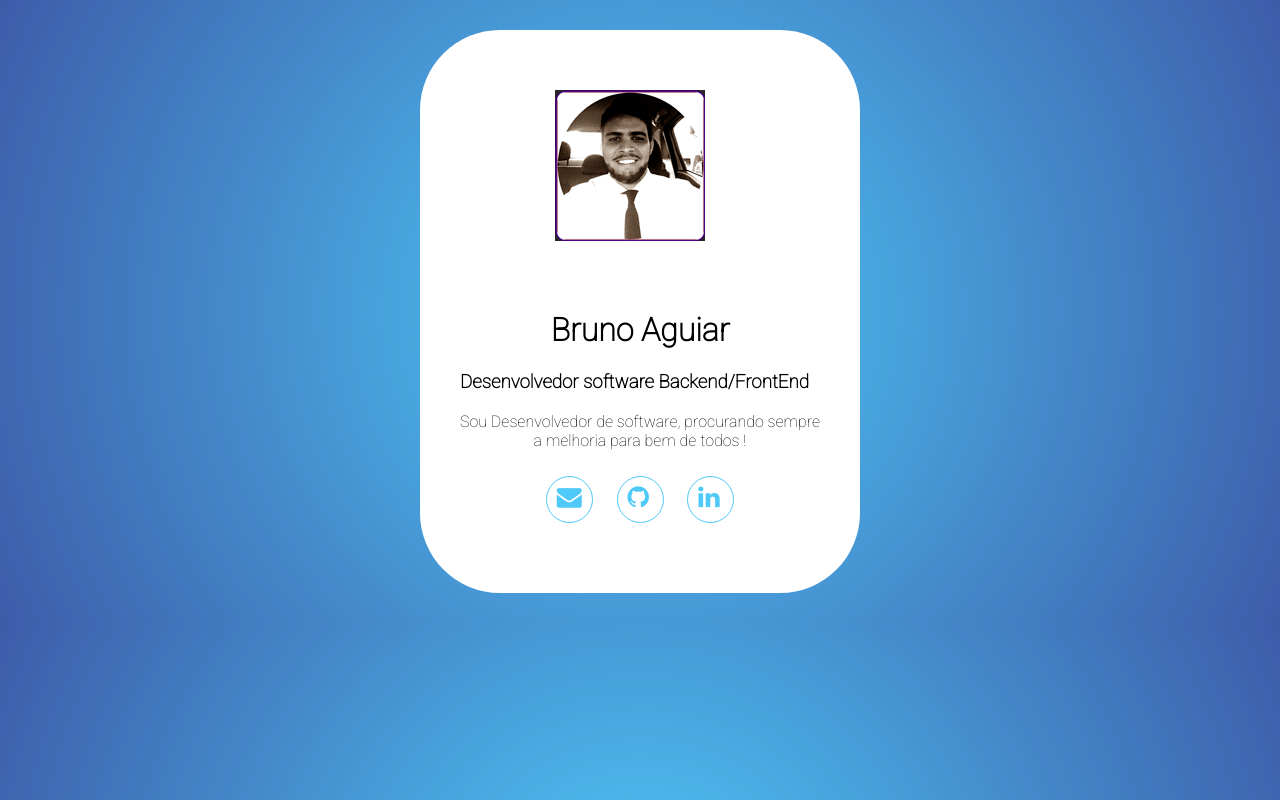
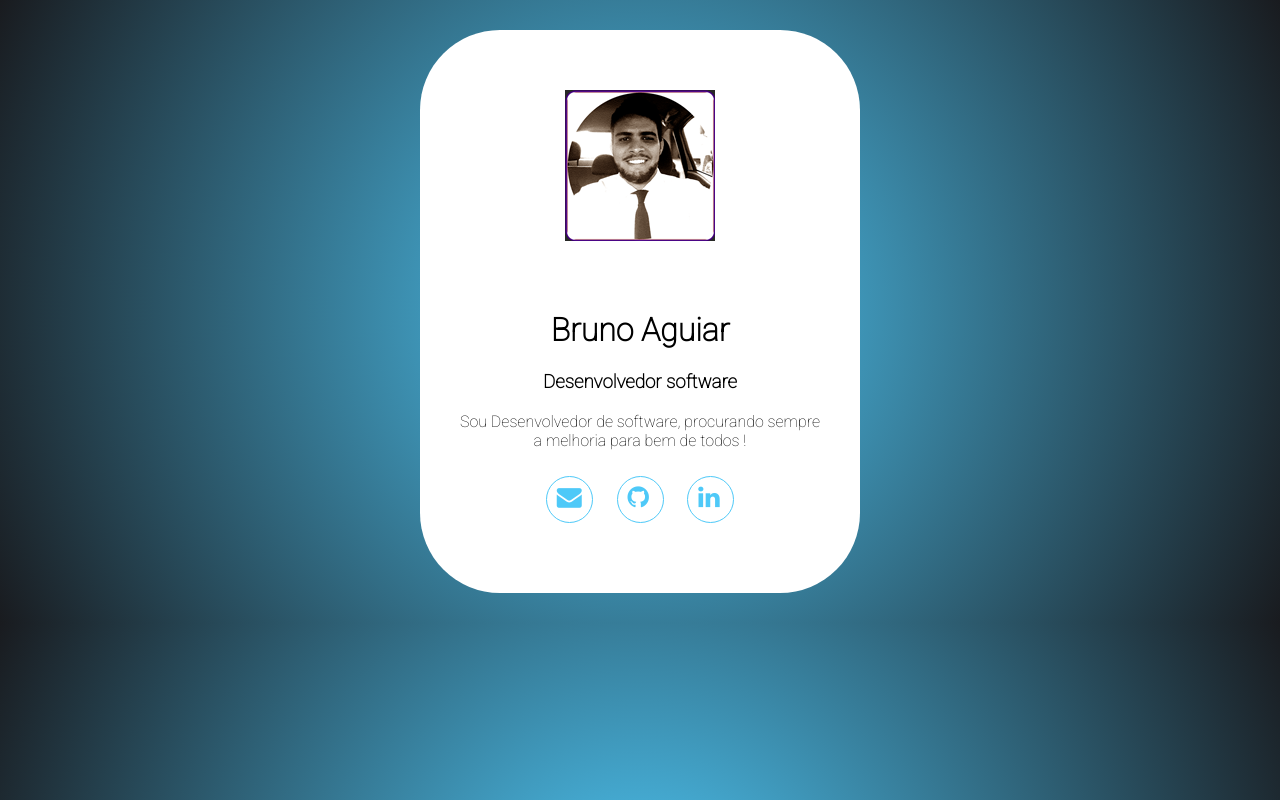
Before and after one commit to BrunoMonte/Developer_Profile, a website: page front/index.html in a window 1280 px wide. Drawn offline with Linux system fonts and the light colour scheme.

Commit message:
adc back

```diff
--- a/index.html
+++ b/front/index.html
@@ -4,7 +4,7 @@
     <meta charset="UTF-8" />
     <meta http-equiv="X-UA-Compatible" content="IE=edge" />
     <meta name="viewport" content="width=device-width, initial-scale=1.0" />
-    <title>Meu primeiro Site - Bruno</title>
+    <title>Site - Bruno</title>
     <link rel="preconnect" href="https://fonts.googleapis.com" />
     <link rel="preconnect" href="https://fonts.gstatic.com" crossorigin />
     <link
@@ -21,7 +21,7 @@
       </div>
 
       <h1>Bruno Aguiar</h1>
-      <h3>Desenvolvedor software Backend/FrontEnd</h3>
+      <h3>Desenvolvedor software</h3>
 
       <p>
         Sou Desenvolvedor de software, procurando sempre a melhoria para bem de todos !
--- a/style.css
+++ b/front/style.css
@@ -1,5 +1,5 @@
 body {
-  background: -webkit-radial-gradient(circle, #4ec9f8 0, #3d5caa 100%);
+  background: -webkit-radial-gradient(circle, #4ec9f8 0, #191b1f 100%);
   margin: 0;
   display: flex;
   align-items: center;
@@ -15,13 +15,14 @@ body {
   margin: 30px 0;
 }
 #avatar {
-  width: 170px;
+  width: 150px;
   height: 200px;
   border-radius: 50%;
   margin: 20px auto;
 }
 h1,
 h2,
+h3,
 p {
   text-align: center;
 }
```
Also changed, not shown: index.js (added, +13 -0 lines), package.json (added, +24 -0 lines), front/fototeste.png (renamed from fototeste.png), 1 other file.
